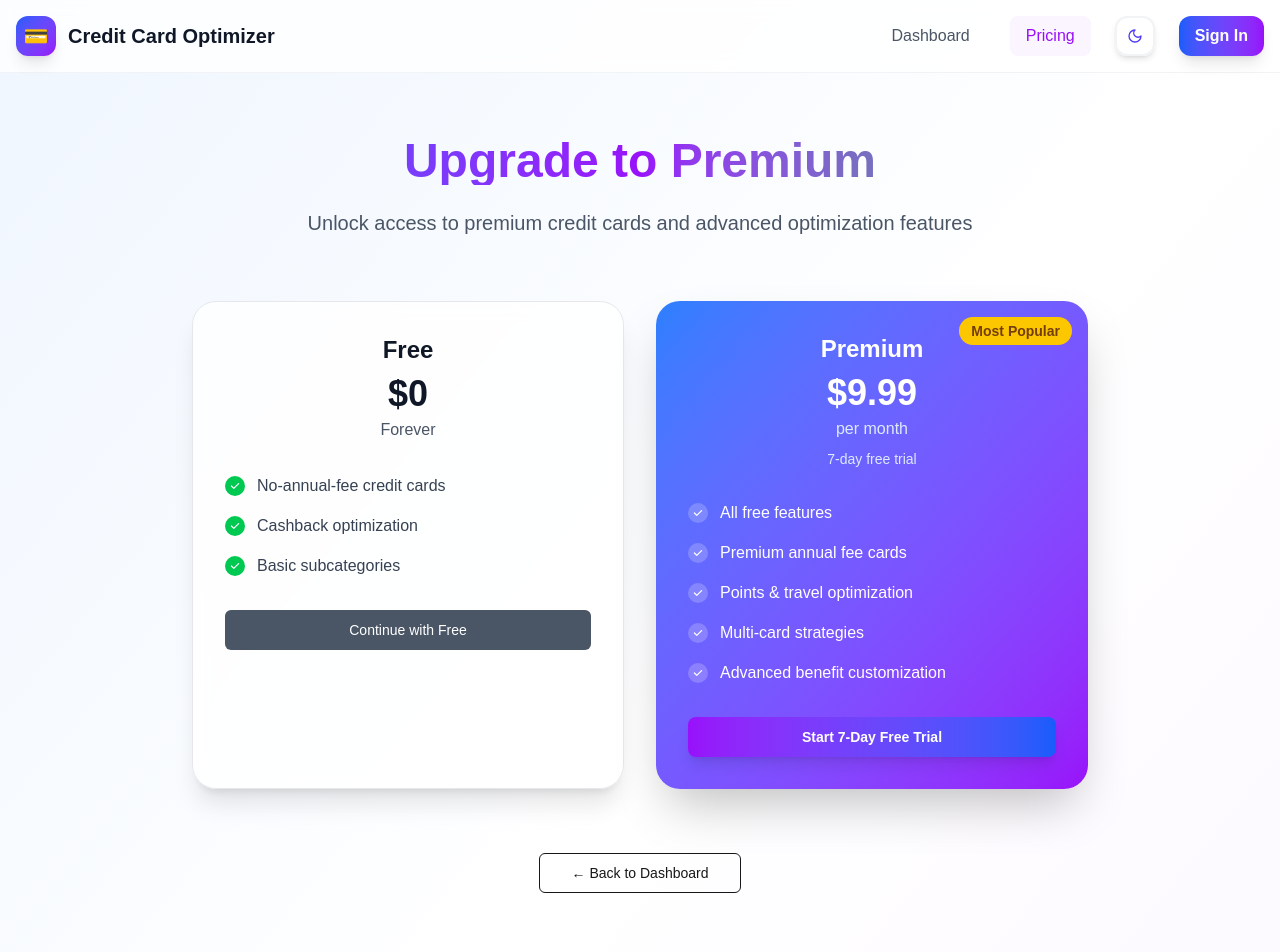
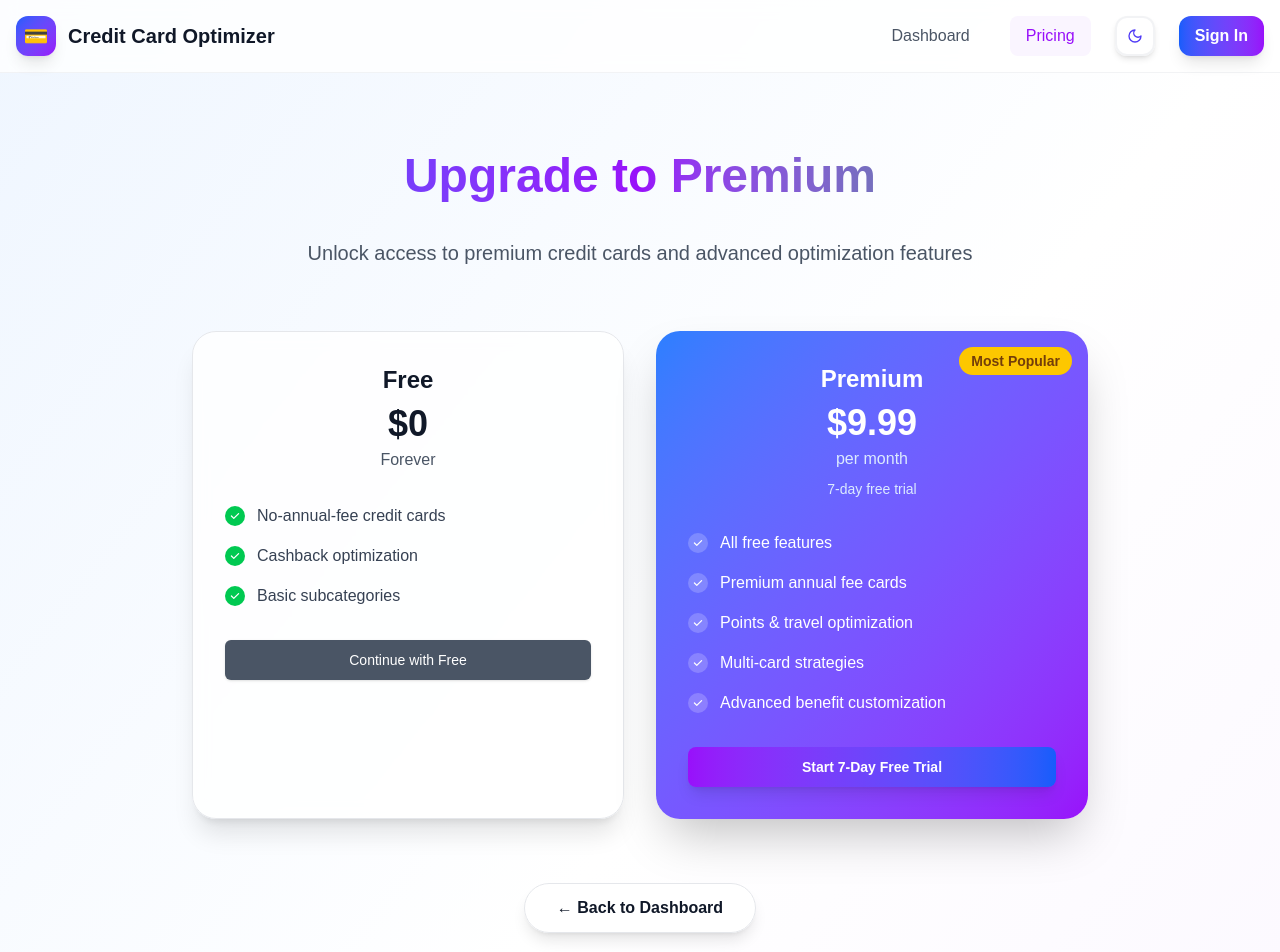
Before and after one commit to lmazzei55/optimizecard, a Next.js app: page /pricing in a window 1280 px wide. Shown: the top 952 px of the page. Built offline with nearby package versions, Linux system fonts and the light colour scheme; no server answers.

Commit message:
Fix pricing page text cutoff and button visibility issues - improve dark mode support

```diff
--- a/src/app/pricing/page.tsx
+++ b/src/app/pricing/page.tsx
@@ -228,7 +228,7 @@ function PricingContent() {
 
         {/* Header */}
         <div className="text-center mb-16">
-          <h1 className="text-5xl font-bold bg-gradient-to-r from-blue-600 via-purple-600 to-green-600 bg-clip-text text-transparent mb-6">
+          <h1 className="text-4xl md:text-5xl font-bold bg-gradient-to-r from-blue-600 via-purple-600 to-green-600 bg-clip-text text-transparent mb-6 leading-relaxed">
             Upgrade to Premium
           </h1>
           <p className="text-xl text-gray-600 dark:text-gray-300 max-w-2xl mx-auto">
@@ -363,9 +363,9 @@ function PricingContent() {
         {/* Back to Dashboard */}
         <div className="text-center">
           <Link href="/dashboard">
-            <Button variant="outline" className="px-8 py-3">
+            <button className="bg-white/80 dark:bg-gray-800/80 backdrop-blur-sm border border-gray-200 dark:border-gray-700 hover:bg-white dark:hover:bg-gray-700 text-gray-900 dark:text-white px-8 py-3 rounded-full font-semibold shadow-lg transform hover:scale-105 transition-all duration-200">
               ← Back to Dashboard
-            </Button>
+            </button>
           </Link>
         </div>
 
--- a/src/components/ui/button.tsx
+++ b/src/components/ui/button.tsx
@@ -5,19 +5,19 @@ import { cva, type VariantProps } from "class-variance-authority"
 import { cn } from "@/lib/utils"
 
 const buttonVariants = cva(
-  "inline-flex items-center justify-center whitespace-nowrap rounded-md text-sm font-medium ring-offset-background transition-colors focus-visible:outline-none focus-visible:ring-2 focus-visible:ring-ring focus-visible:ring-offset-2 disabled:pointer-events-none disabled:opacity-50",
+  "inline-flex items-center justify-center whitespace-nowrap rounded-md text-sm font-medium transition-colors focus-visible:outline-none focus-visible:ring-2 focus-visible:ring-blue-500 focus-visible:ring-offset-2 disabled:pointer-events-none disabled:opacity-50",
   {
     variants: {
       variant: {
-        default: "bg-primary text-primary-foreground hover:bg-primary/90",
+        default: "bg-blue-600 text-white hover:bg-blue-700 shadow-sm",
         destructive:
-          "bg-destructive text-destructive-foreground hover:bg-destructive/90",
+          "bg-red-600 text-white hover:bg-red-700 shadow-sm",
         outline:
-          "border border-input bg-background hover:bg-accent hover:text-accent-foreground",
+          "border border-gray-300 dark:border-gray-600 bg-white dark:bg-gray-800 text-gray-900 dark:text-white hover:bg-gray-50 dark:hover:bg-gray-700 shadow-sm",
         secondary:
-          "bg-secondary text-secondary-foreground hover:bg-secondary/80",
-        ghost: "hover:bg-accent hover:text-accent-foreground",
-        link: "text-primary underline-offset-4 hover:underline",
+          "bg-gray-100 dark:bg-gray-700 text-gray-900 dark:text-white hover:bg-gray-200 dark:hover:bg-gray-600 shadow-sm",
+        ghost: "text-gray-900 dark:text-white hover:bg-gray-100 dark:hover:bg-gray-800",
+        link: "text-blue-600 dark:text-blue-400 underline-offset-4 hover:underline",
       },
       size: {
         default: "h-10 px-4 py-2",
```
